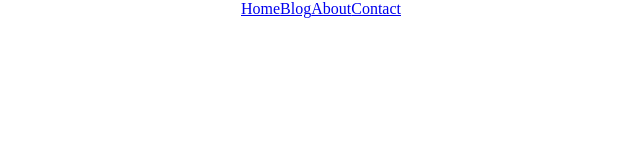
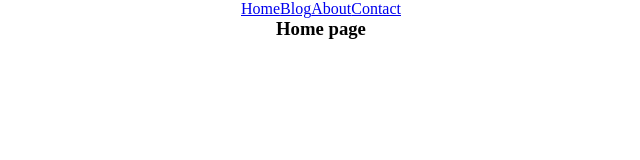
Before and after one commit to Achinit99/vite-app, a React (Vite) app in the folder first-vite-react/: page / in a window 1280 px wide. Shown: the top 160 px of the page, without its empty margins (319-959 px from the left). Built offline with nearby package versions, Linux system fonts and the light colour scheme.

Commit message:
props children

```diff
--- a/first-vite-react/src/App.jsx
+++ b/first-vite-react/src/App.jsx
@@ -6,6 +6,9 @@ function App() {
     <>
       <div>
         <HeaderContent />
+        <BodyContent>
+          <h3>Home page</h3>
+        </BodyContent>
       </div>
     </>
   )
--- a/first-vite-react/src/Components/BodyContent/BodyContent.jsx
+++ b/first-vite-react/src/Components/BodyContent/BodyContent.jsx
@@ -1,9 +1,9 @@
 import React from 'react'
 
-function BodyContent() {
+function BodyContent(props) {
   return (
     <div>
-      Hi
+      {props.children}
     </div>
   )
 }
```
